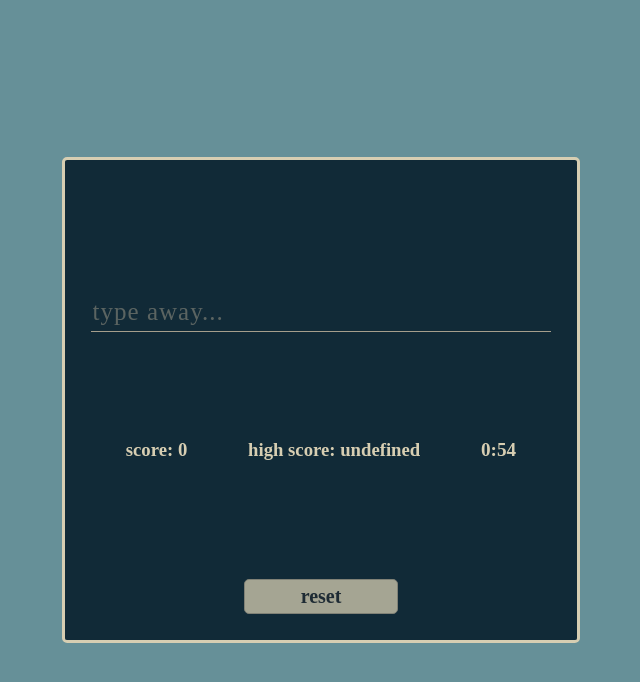
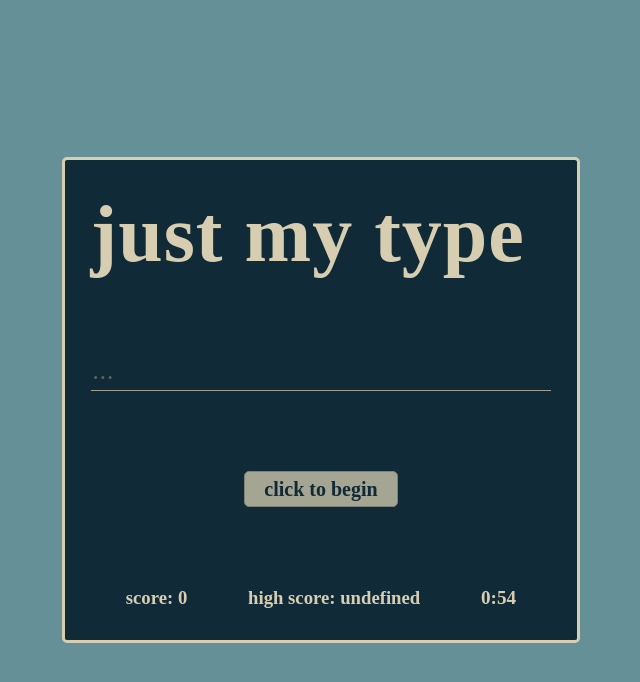
Before and after one commit to NoahAldhous/just-my-type, a React app in the folder my-app/: page / in a window 1280 px wide. Shown: the whole page, without its empty margins (319-959 px from the left). Built offline with nearby package versions, Linux system fonts and the light colour scheme; no server answers; a web font is replaced by a local one.

Commit message:
icon and title added, still working on timer

```diff
--- a/my-app/public/index.html
+++ b/my-app/public/index.html
@@ -2,7 +2,7 @@
 <html lang="en">
   <head>
     <meta charset="utf-8" />
-    <link rel="icon" href="%PUBLIC_URL%/favicon.ico" />
+    <link rel="icon" href="%PUBLIC_URL%/typing-icon.png" />
     <meta name="viewport" content="width=device-width, initial-scale=1" />
     <meta name="theme-color" content="#000000" />
     <link rel="stylesheet" href="https://fonts.googleapis.com/css?family=BodoniModa">
@@ -25,7 +25,7 @@
       work correctly both with client-side routing and a non-root public URL.
       Learn how to configure a non-root public URL by running `npm run build`.
     -->
-    <title>React App</title>
+    <title>Just My Type</title>
   </head>
   <body>
     <noscript>You need to enable JavaScript to run this app.</noscript>
--- a/my-app/src/components/App/App.css
+++ b/my-app/src/components/App/App.css
@@ -36,14 +36,13 @@ body {
 
 .Button-Container {
   display: flex;
-  margin-top: 1%;
   justify-content: space-evenly;
 }
 
 .Score-Container{
   display: flex;
   justify-content: space-evenly;
-  margin-top: 4%;
+  margin-bottom: 6%;
 }
 
 .Score{
--- a/my-app/src/components/App/App.js
+++ b/my-app/src/components/App/App.js
@@ -1,4 +1,4 @@
-import { useState, useEffect } from "react";
+import { useState } from "react";
 import "./App.css";
 
 import Input from "../Input/Input.js";
@@ -7,12 +7,13 @@ import Header from "../Header/Header.js";
 import Timer from "../CountdownTimer/CountdownTimer";
 
 function App() {
-  //set default state of word, input box, score and high score
-  const [word, setWord] = useState("");
+  //set default states
+  const [word, setWord] = useState("just my type");
   const [score, setScore] = useState(0);
   const [highScore, setHighScore] = useState(localStorage.localScore)
-  const [seconds, setSeconds ] =  useState(59);
   localStorage.setItem('localScore', highScore)
+  const [seconds, setSeconds] =  useState(59);
+  const [buttonText, setButtonText] = useState("click to begin")
 
   //fetch request for random word API
   async function getWord() {
@@ -22,11 +23,6 @@ function App() {
     //'data' returns as an array, so setting the word as the 0 index
     setWord(data[0]);
   }
-
-  //useEffect hook stops error messages regarding promises being returned
-  useEffect(() => {
-    getWord();
-  },[]);
 
   //function that is called whenever input field value changes (i.e as user types)
   function handleChange(e) {
@@ -64,14 +60,14 @@ function App() {
               <Header word={word} />
             </div>
             <Input handleChange={handleChange}  />
+            <span className= "Button-Container">
+              <Button buttonText={buttonText} setButtonText = {setButtonText} getWord= {getWord} score = {score} setScore = {setScore} highScore={highScore} setHighScore = {setHighScore} setSeconds = {setSeconds}/>
+            </span>
             <section className = "Score-Container">
               <h3 className = "Score">score: {score}</h3>
               <h3 className = "Highscore">high score: {localStorage.getItem('localScore')}</h3>
               <Timer seconds = {seconds} setSeconds = {setSeconds} score ={score} highScore = {highScore} setHighScore = {setHighScore} />
             </section>
-            <span className= "Button-Container">
-              <Button text={"reset"} getWord= {getWord} score = {score} setScore = {setScore} highScore={highScore} setHighScore = {setHighScore} setSeconds = {setSeconds}/>
-            </span>
           </div>
     </main>
   );
--- a/my-app/src/components/Button/Button.css
+++ b/my-app/src/components/Button/Button.css
@@ -8,7 +8,7 @@
     padding: 1%;
     border: 1px solid #a59e8c;
     background-color: #d7ceb2;
-    color:#232c33;
+    color:#112a37;
     opacity: 75%;
     transition: 0.2s;
     cursor: pointer;
@@ -17,7 +17,7 @@
 
 .Button:hover {
     opacity: 100%;
-    background-color: #545045;
-    color:#d7ceb2;
+    background-color: #669098;
+    color:#192325;
     opacity: 80%;
 }
--- a/my-app/src/components/Button/Button.js
+++ b/my-app/src/components/Button/Button.js
@@ -1,6 +1,6 @@
 import "./Button.css";
 
-function Button({ text, getWord, score, setScore, highScore, setHighScore, setSeconds}) {
+function Button({ buttonText, setButtonText, getWord, score, setScore, highScore, setHighScore, setSeconds, setPaused}) {
 
   var input = document.querySelector(".Input-field")
 
@@ -9,16 +9,17 @@ function Button({ text, getWord, score, setScore, highScore, setHighScore, setSe
         setHighScore(score)
         localStorage.setItem('localScore', highScore)
       }
+        input.placeholder = "type the word above..."
         input.disabled = false
+        setButtonText("reset")
         setSeconds(59)
         setScore(0)
         getWord()
-
     }
 
   return (
     <button className="Button" onClick={handleClick}>
-      {text}
+      {buttonText}
     </button>
   );
 }
--- a/my-app/src/components/CountdownTimer/CountdownTimer.js
+++ b/my-app/src/components/CountdownTimer/CountdownTimer.js
@@ -22,6 +22,7 @@ const Timer = (props) => {
                 header.classList.remove("Header--incorrect")
                 input.disabled = true;
                 input.value = '';
+                input.placeholder = "..."
 
             }
         }, 1000)
@@ -30,17 +31,20 @@ const Timer = (props) => {
           };
     });
 
-
     return (
         <div className='the-countdown-component'>
         { seconds === 0
-            ? <div className='time-up-text'>try again?</div>
+            ? <div className='time-up-text'>1:00</div>
             : <div className='countdown-prog-container'>
             <p className='the-countdown-text' > 0:{seconds < 10 ?  `0${seconds}` : seconds}</p>
             </div>
         }
         </div>
     )
+
+
+
+
 }
 
 export default Timer;
--- a/my-app/src/components/Input/Input.js
+++ b/my-app/src/components/Input/Input.js
@@ -7,7 +7,8 @@ function Input({ handleChange, handleKey }) {
       type="text"
       onChange={handleChange}
       onKeyDown={handleKey}
-      placeholder="type away..."
+      placeholder="..."
+      disabled
     />
   );
 }
```
Also changed, not shown: my-app/public/logo192.png (deleted), my-app/public/logo512.png (deleted), my-app/public/typing-icon.png (added).
